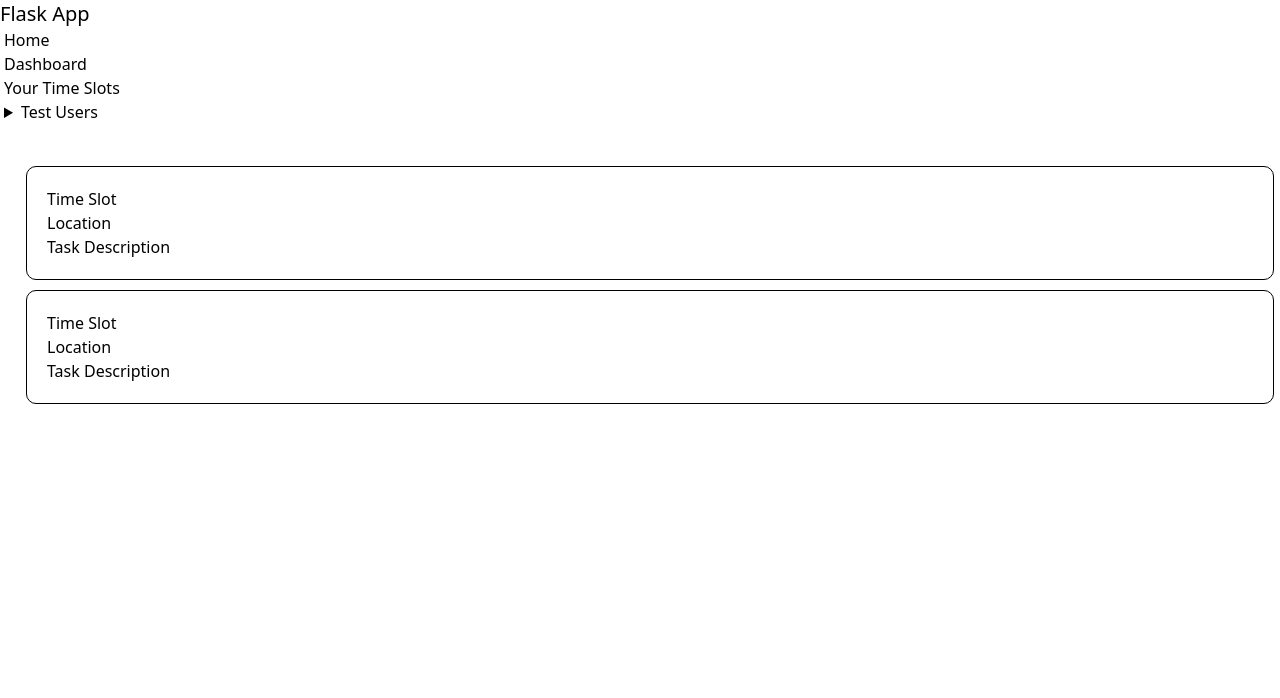
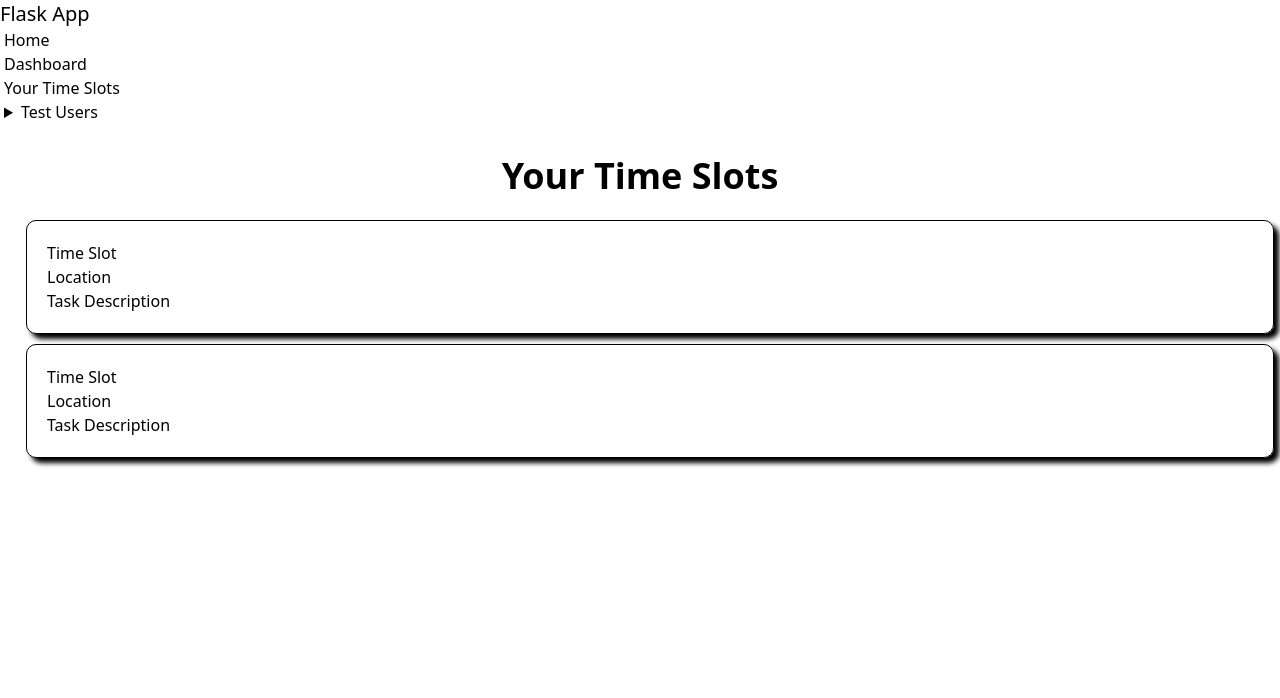
Before and after one commit to ccaecha/hackathon-5-team-5, a Flask app: page /calendar in a window 1280 px wide. Shown: the top 698 px of the page. Run offline with Flask 3, Linux system fonts and the light colour scheme; some libraries are stand-ins or nearby versions.

Commit message:
more styling added for the calendar page

```diff
--- a/flask-app/app/static/css/styles.css
+++ b/flask-app/app/static/css/styles.css
@@ -4,4 +4,5 @@
     margin: 10px;
     border-radius: 10px;
     padding: 20px;
+    box-shadow: 5px 5px 5px;
 }
--- a/flask-app/app/templates/main/calendar.html
+++ b/flask-app/app/templates/main/calendar.html
@@ -3,7 +3,9 @@
 {% block title %}Main Index{% endblock %}
 
 {% block content %}
+<h1 class="text-4xl font-bold mb-6 text-center">Your Time Slots</h1>
 <div class="hero min-h-screen bg-base-200">
+
     <ol>
         <div class="card">
             <p>Time Slot</p>
```
